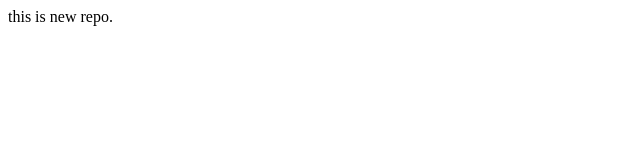
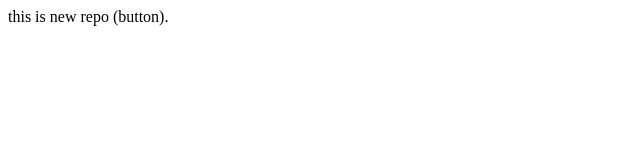
Before and after one commit to r271205/localrepo, a plain HTML site: page index.html in a window 1280 px wide. Shown: the full height of the page, 0-640 px from the left. Drawn offline with Linux system fonts and the light colour scheme.

```diff
--- a/index.html
+++ b/index.html
@@ -1 +1 @@
-<p>this is new repo.</p>
+<p>this is new repo (button).</p>
```
